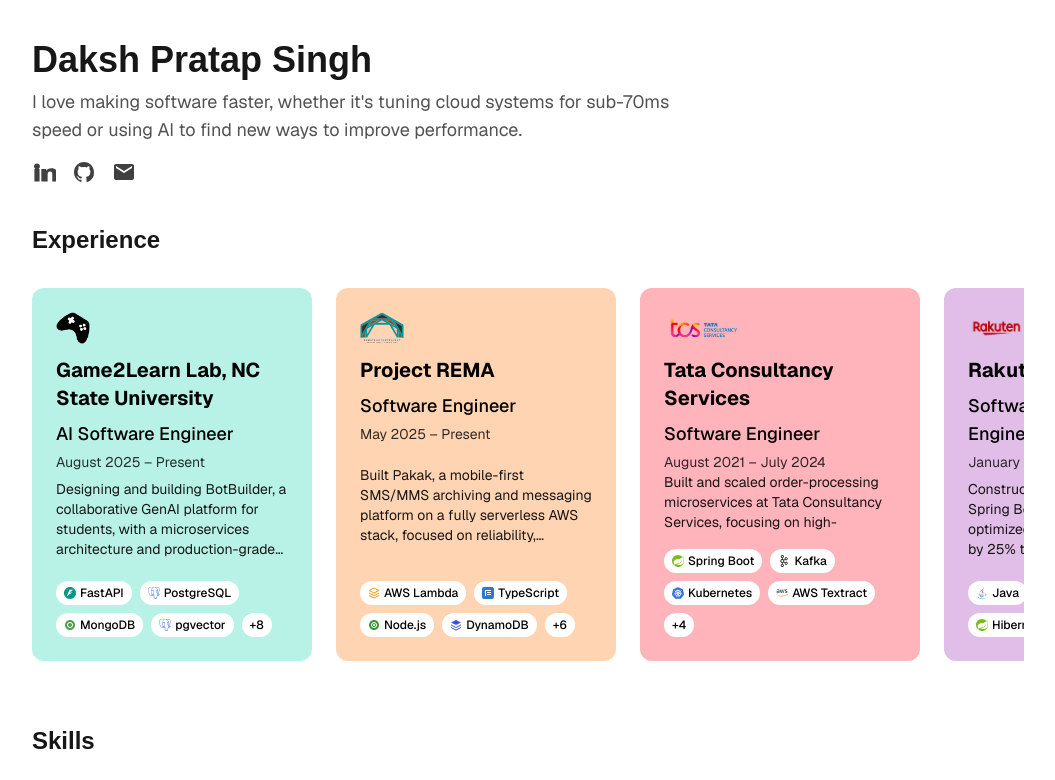
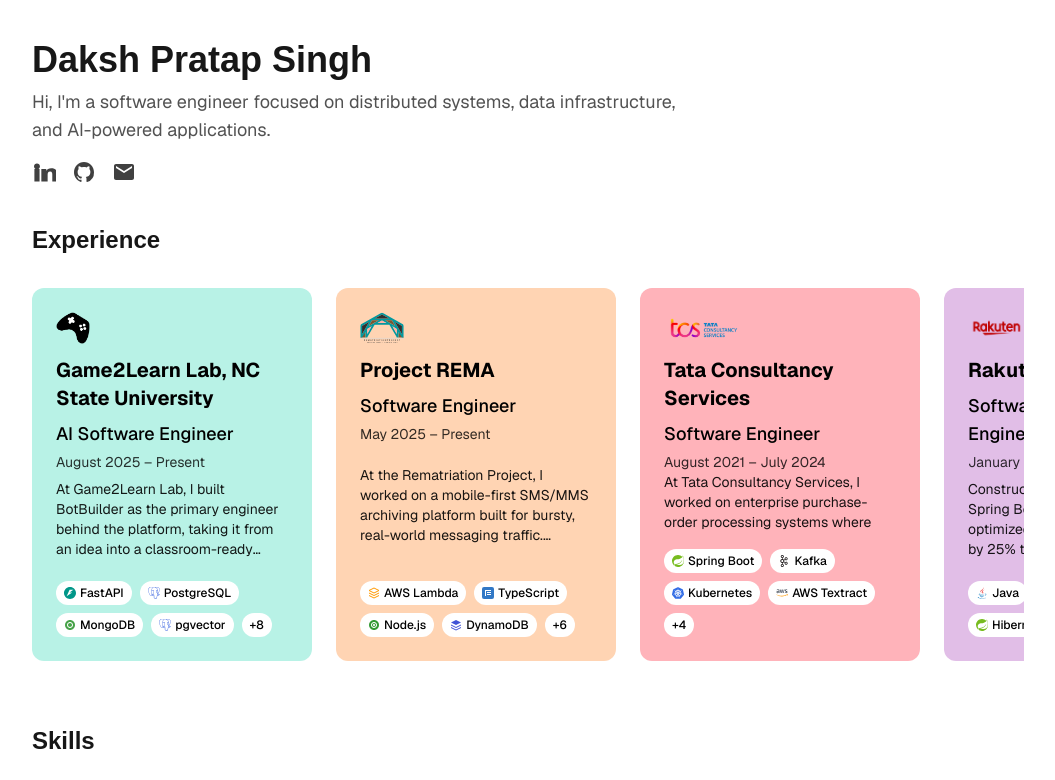
Before and after one commit to daksh204singh/portfolio, a Next.js app: page / in a window 1280 px wide. Shown: the top 780 px of the page, without its empty margins (112-1167 px from the left). Built offline with nearby package versions, Linux system fonts and the light colour scheme; a web font is replaced by a local one.

Commit message:
Update work experiences

```diff
--- a/src/app/page.tsx
+++ b/src/app/page.tsx
@@ -67,7 +67,7 @@
         <header className="mb-10">
           <h1 className="text-4xl font-extrabold mb-2 text-left font-rammetto-one text-neutral-900 dark:text-white">Daksh Pratap Singh</h1>
                                 <p className="text-lg mb-4 max-w-2xl text-left text-neutral-600 dark:text-neutral-300">
-                        I love making software faster, whether it&apos;s tuning cloud systems for sub-70ms speed or using AI to find new ways to improve performance.
+                        Hi, I&apos;m a software engineer focused on distributed systems, data infrastructure, and AI-powered applications.
                       </p>
                                 <div className="flex gap-4 mb-4">
                         <a href="https://www.linkedin.com/in/dakshpratapsingh/" target="_blank" rel="noopener noreferrer" aria-label="LinkedIn" className="text-neutral-700 dark:text-neutral-300 hover:opacity-80 transition-opacity">
@@ -92,14 +92,16 @@
                 role: "AI Software Engineer",
                 location: "Raleigh, NC",
                 duration: "August 2025 – Present",
-                description: "Designing and building BotBuilder, a collaborative GenAI platform for students, with a microservices architecture and production-grade observability.",
-                achievements: [
-                  "Designed and built BotBuilder, a collaborative GenAI platform for students, with a microservices architecture, hybrid Postgres/MongoDB schema, and OAuth-based authentication with role-based access control (RBAC).",
-                  "Built an asynchronous RAG pipeline using pgvector for vector retrieval and RabbitMQ for job queuing, and Dockerized FastAPI workers serving locally hosted LLMs via vLLM for concurrent user inference.",
-                  "Developed tool-using conversational agents with LangGraph and integrated Langfuse for end-to-end tracing and observability across the platform.",
-                  "Reduced average chatbot response time by 75% (20s to 5s) by re-architecting prompt chaining and optimizing inference cost through local LLM deployment.",
-                  "Accelerated platform development by leveraging Cursor AI agents and custom rules to automate boilerplate-heavy tasks including multi-file refactoring, schema migrations, API scaffolding, and configuration wiring across microservices."
-                ],
+                description: `At Game2Learn Lab, I built BotBuilder as the primary engineer behind the platform, taking it from an idea into a classroom-ready GenAI system now used by 200 students across multiple schools.
+
+The challenge was making it reliable in a real educational setting. It had to stay responsive during live chat, protect student data, and support collaboration without turning into a fragile AI demo.
+
+To make that work, I designed a React frontend and six stateless Python/FastAPI services spanning authentication, chat, retrieval, storage, inference, and analytics. I also built an asynchronous document-ingestion pipeline with pgvector, RabbitMQ, FastAPI, and vLLM so background processing would not slow down live chat, and added SSE-based progress streaming with Redis coordination for longer-running tasks.
+
+I also implemented fine-grained access controls for chats, bots, and course assets so the platform could support collaborative classroom use without exposing student conversations or course data.
+
+That work helped turn the system into something usable in practice. After optimizing prompts, agent behavior, and the inference path, I reduced chatbot latency from 20 seconds to 5 while cutting per-request cost by 60%. The biggest lesson from the project was that building AI products well is really a systems problem: performance, trust boundaries, and workload isolation matter just as much as model quality.`,
+                achievements: [],
                 accentColor: "#B8F2E6",
                 technologies: ["FastAPI", "PostgreSQL", "MongoDB", "pgvector", "RabbitMQ", "Docker", "vLLM", "LangGraph", "Langfuse", "OAuth2", "RBAC", "RAG"]
               }}
@@ -113,16 +115,16 @@
                 role: "Software Engineer",
                 location: "Remote",
                 duration: "May 2025 – Present",
-                description: "Built Pakak, a mobile-first SMS/MMS archiving and messaging platform on a fully serverless AWS stack, focused on reliability, security, and cost-efficient scale.",
-                achievements: [
-                  "Built Pakak, a mobile-first SMS/MMS archiving platform, processing 50k+ message bursts with under 0.1% loss using AWS Lambda, SQS, DynamoDB, and MongoDB.",
-                  "Designed resilient ingestion and storage pipelines with backpressure handling, rate limiting, and async buffering to prevent carrier spam flagging while maintaining under 70 ms warm latency and under 1 second P95 cold starts.",
-                  "Developed a serverless messaging bot architecture that improved message processing reliability and ensured consistent delivery at scale.",
-                  "Engineered a JSON-driven campaign system using TypeScript and MongoDB Atlas, enabling non-technical users to manage conversational flows and reducing content update cycles from days to minutes.",
-                  "Built a custom ClamAV-based Lambda layer for automated file scanning, securing uploads before downstream processing.",
-                  "Optimized Lambda execution performance in Node.js and TypeScript, minimizing cold start impact and improving runtime efficiency.",
-                  "Implemented a CI/CD pipeline with GitHub Actions and LocalStack, reducing release times to under 5 minutes while eliminating cloud costs for local and pipeline testing."
-                ],
+                description: `At the Rematriation Project, I worked on a mobile-first SMS/MMS archiving platform built for bursty, real-world messaging traffic.
+
+The central challenge was reliability under load. The system had to absorb sudden spikes, avoid carrier spam flagging, and still remain fast and inexpensive enough to run in a serverless environment.
+
+I built the platform on a serverless TypeScript stack using AWS Lambda, SQS, DynamoDB, and MongoDB. Much of the work went into designing ingestion and storage paths that could safely handle load through asynchronous buffering, backpressure, and rate controls rather than brute-force scaling.
+
+I also automated delivery workflows with GitHub Actions so changes could be shipped faster and with less manual overhead.
+
+In production, the system handled bursts of more than 50,000 messages with sub-0.1% message loss, maintained sub-70ms warm latency, and kept P95 cold starts under one second. Release cycles also dropped from 30 minutes to under 5. What stayed with me from that project was how much reliability depends on controlling flow through the system, not just scaling infrastructure.`,
+                achievements: [],
                 technologies: ["AWS Lambda", "TypeScript", "Node.js", "DynamoDB", "MongoDB", "SQS", "S3", "API Gateway", "GitHub Actions", "ClamAV"]
               }}
               onWorkClick={handleWorkClick}
@@ -135,14 +137,16 @@
                 role: "Software Engineer",
                 location: "Noida, India",
                 duration: "August 2021 – July 2024",
-                description: "Built and scaled order-processing microservices at Tata Consultancy Services, focusing on high-throughput purchase order workflows, resilient distributed processing, and real-time customer notifications.",
-                achievements: [
-                  "Built Spring Boot microservices on Kubernetes processing 10k+ purchase orders per day via Kafka consumer group parallelism, reducing end-to-end processing time by 35%.",
-                  "Integrated AWS Textract to automate PDF extraction of purchase order fields across 10k documents per month, eliminating manual data entry and reducing ingestion errors by 35%.",
-                  "Migrated 15 endpoints from REST to GraphQL, cutting average API payload size by 40% and reducing client load times on data-heavy views by 30%.",
-                  "Added optimistic locking and a live 'currently being edited' indicator on purchase order line items to prevent concurrent write conflicts and protect order integrity.",
-                  "Built notification workflows with webhook-based carrier API integrations to deliver real-time SMS and email alerts across user segments."
-                ],
+                description: `At Tata Consultancy Services, I worked on enterprise purchase-order processing systems where backend performance had direct consequences for day-to-day operations.
+
+The work focused on improving throughput, reducing manual document handling, and modernizing the platform without disrupting existing workflows.
+
+I built Spring Boot microservices on Kubernetes and used Kafka consumer-group parallelism to scale processing across the purchase-order pipeline. I also integrated AWS Textract to automate extraction of purchase-order fields from incoming documents, reducing manual entry and improving consistency in ingestion.
+
+To improve efficiency for downstream consumers, I migrated 15 endpoints from REST to GraphQL, which reduced over-fetching and streamlined data access patterns.
+
+These changes helped the platform process more than 10,000 purchase orders per day while reducing end-to-end processing time by 60%. Textract supported automation across roughly 10,000 documents each month and cut manual data-entry incidents by 25%, while the GraphQL migration reduced payload sizes by 40% and improved load times by 30%. That experience taught me how much impact backend engineering can have when it is tied directly to operational workflows.`,
+                achievements: [],
                 technologies: ["Spring Boot", "Kafka", "Kubernetes", "AWS Textract", "GraphQL", "Optimistic Locking", "Webhooks", "SMS/Email"]
               }}
               onWorkClick={handleWorkClick}
--- a/src/components/WorkCard.tsx
+++ b/src/components/WorkCard.tsx
@@ -132,7 +132,7 @@
         </div>
 
         {/* Description */}
-        <div className="text-sm opacity-90 line-clamp-4" style={{ color: '#000000' }}>
+        <div className="text-sm opacity-90 line-clamp-4 whitespace-pre-line" style={{ color: '#000000' }}>
           {work.description}
         </div>
 
--- a/src/components/WorkModal.tsx
+++ b/src/components/WorkModal.tsx
@@ -76,7 +76,7 @@
               <p className="text-lg text-neutral-500 dark:text-neutral-400">{work.duration}</p>
             </div>
           </div>
-          <p className="text-lg text-neutral-600 dark:text-neutral-300 leading-relaxed">{work.description}</p>
+          <p className="text-lg text-neutral-600 dark:text-neutral-300 leading-relaxed whitespace-pre-line">{work.description}</p>
         </div>
 
         {/* Content */}
```
